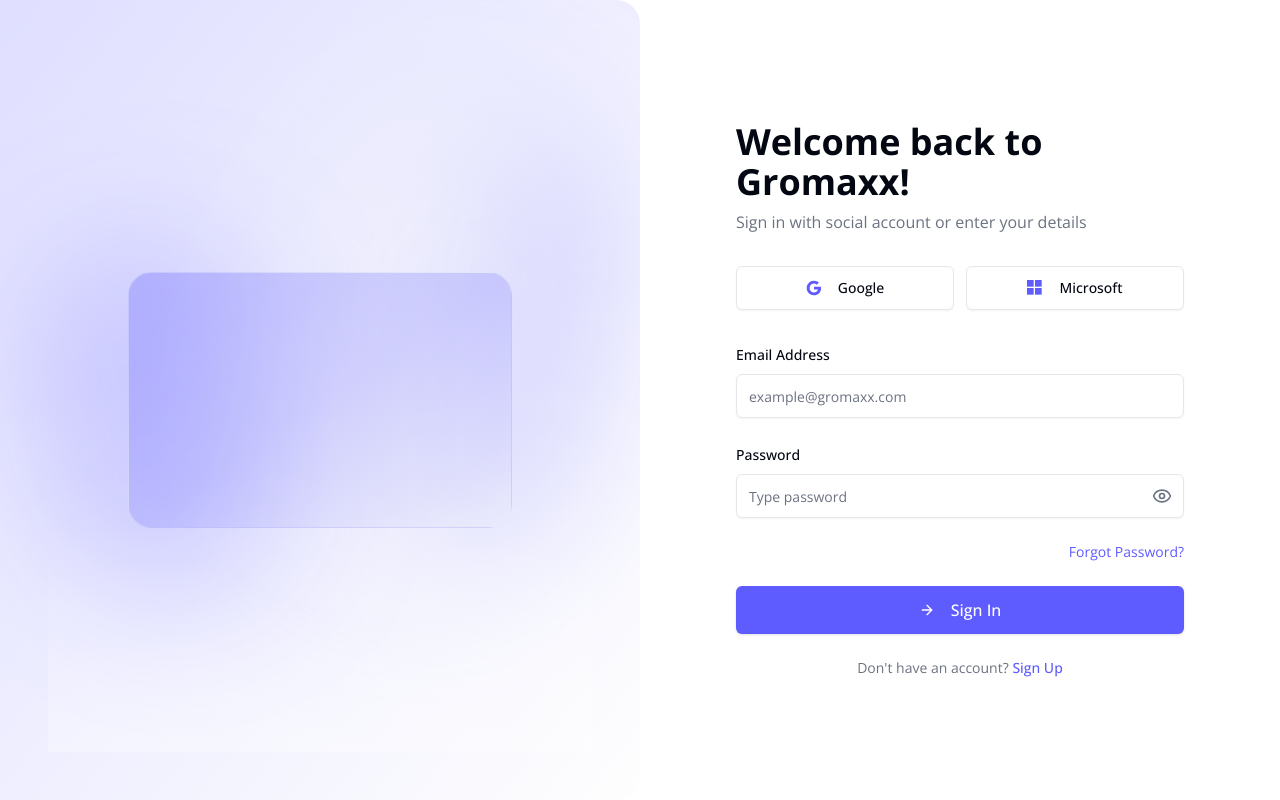
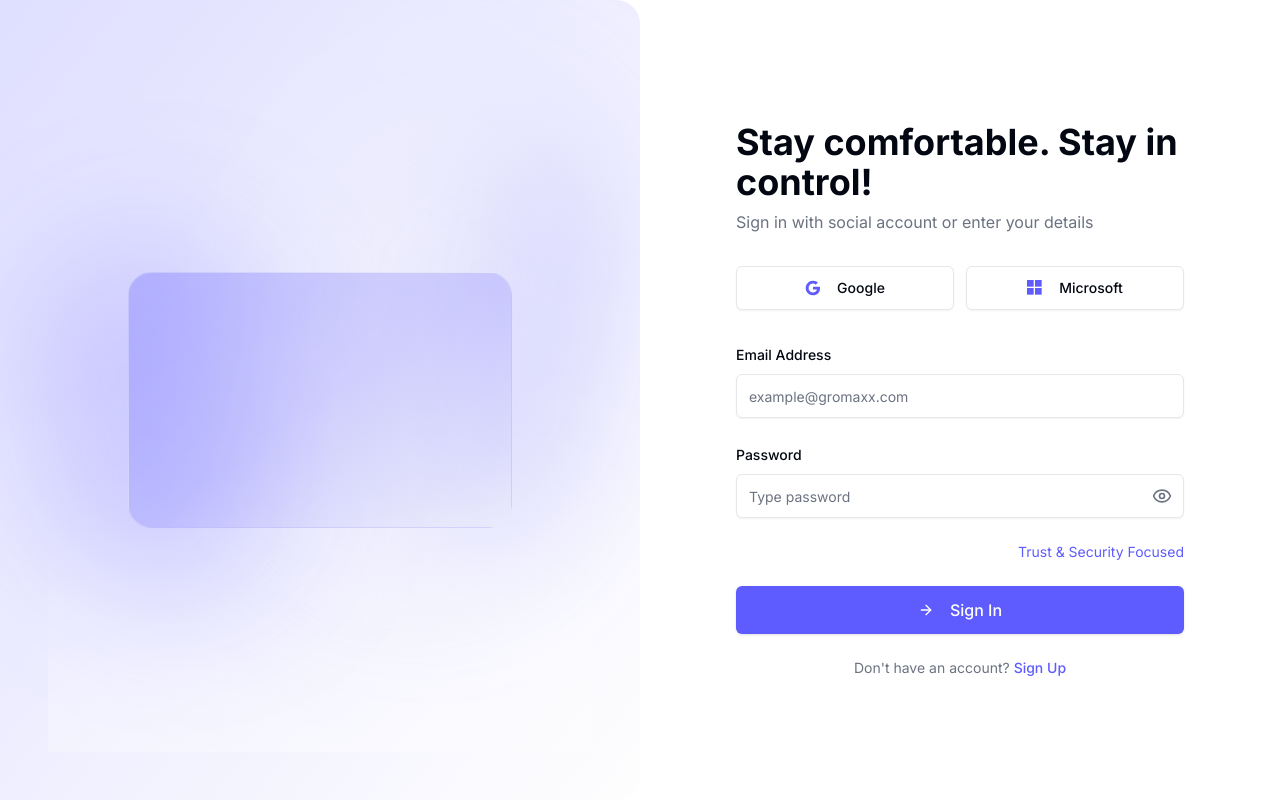
Before and after one commit to harinarayanan-wersel/Common_Template_FrontEnd_New, a React (Vite) app: page /signin in a window 1280 px wide. Built offline with nearby package versions, Linux system fonts and the light colour scheme; no server answers.

Commit message:
edited by neerath

```diff
--- a/src/pages/auth/ForgotPassword.jsx
+++ b/src/pages/auth/ForgotPassword.jsx
@@ -93,7 +93,7 @@
       <div className="flex-1 flex items-center justify-center bg-background p-4 lg:p-8 min-h-[calc(100vh-12rem)] lg:min-h-screen">
         <div className="w-full max-w-md py-10 lg:py-0">
           <h1 className="text-3xl lg:text-4xl font-bold text-foreground mb-2">
-            Forgot Password?
+            Trust & Security Focused
           </h1>
           <p className="text-muted-foreground mb-8 text-sm lg:text-base">
             Enter your email address and we'll send you a one-time passcode to
--- a/src/pages/auth/SignIn.jsx
+++ b/src/pages/auth/SignIn.jsx
@@ -221,7 +221,7 @@
       <div className="flex-1 flex items-center justify-center bg-background p-4 lg:p-8 min-h-[calc(100vh-12rem)] lg:min-h-screen relative">
         <div className="w-full max-w-md py-8 lg:py-0">
           <h1 className="text-3xl lg:text-4xl font-bold text-foreground mb-2">
-            Welcome back to Gromaxx!
+            Stay comfortable. Stay in control!
           </h1>
           <p className="text-muted-foreground mb-8 text-sm lg:text-base">
             Sign in with social account or enter your details
@@ -333,7 +333,7 @@
                 to={ROUTES.FORGOT_PASSWORD}
                 className="text-sm text-primary hover:underline"
               >
-                Forgot Password?
+                Trust & Security Focused
               </Link>
             </div>
 
--- a/src/styles/globals.css
+++ b/src/styles/globals.css
@@ -1,4 +1,4 @@
-@import url("https://fonts.googleapis.com/css2?family=Open+Sans:wght@400;500;600;700&display=swap");
+@import url("https://fonts.googleapis.com/css2?family=Inter:wght@400;500;600;700&display=swap");
 
 @tailwind base;
 @tailwind components;
@@ -70,7 +70,7 @@
     @apply border-border;
   }
   body {
-    font-family: "Open Sans", ui-sans-serif, system-ui, -apple-system, BlinkMacSystemFont, "Segoe UI", sans-serif;
+    font-family: "Inter", ui-sans-serif, system-ui, -apple-system, BlinkMacSystemFont, "Segoe UI", sans-serif;
     @apply bg-background text-foreground;
   }
   a {
```
Also changed, not shown: 1 other file (tests, documents, lock files or other folders).
